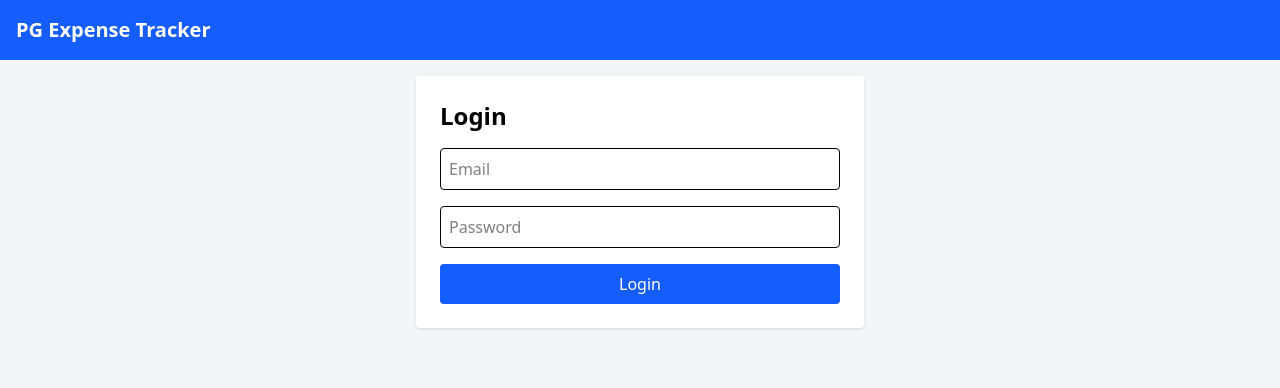
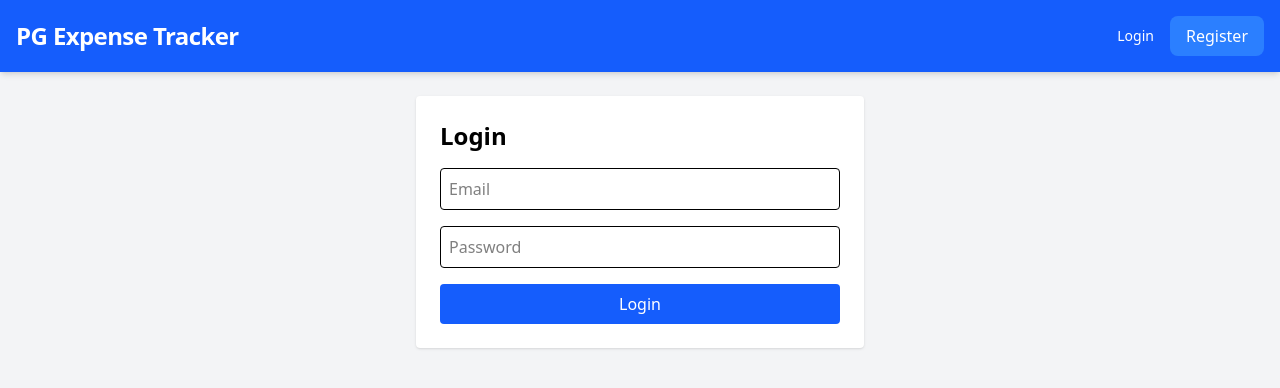
Before and after one commit to PrahladWebDev/DailyExpenseTracker, a React (Vite) app in the folder frontend/: page /login in a window 1280 px wide. Shown: the top 388 px of the page. Built offline with nearby package versions, Linux system fonts and the light colour scheme.

Commit message:
Update App.jsx included enhanced styling

```diff
--- a/frontend/src/App.jsx
+++ b/frontend/src/App.jsx
@@ -1,6 +1,6 @@
 import React, { useState, useEffect } from 'react';
-import { BrowserRouter as Router, Routes, Route, Navigate } from 'react-router-dom';
-import {jwtDecode} from 'jwt-decode';
+import { BrowserRouter as Router, Routes, Route, Navigate, Link } from 'react-router-dom';
+import { jwtDecode } from 'jwt-decode';
 import Login from './components/Login';
 import Register from './components/Register';
 import Wallet from './components/Wallet';
@@ -20,7 +20,6 @@ function App() {
     if (token) {
       const decoded = jwtDecode(token);
       console.log('Decoded token:', decoded);
-
       setUser(decoded.user);
       console.log(token);
     }
@@ -34,16 +33,38 @@ function App() {
   return (
     <Router>
       <div className="min-h-screen bg-gray-100">
-        <nav className="bg-blue-600 p-4 text-white flex justify-between">
-          <h1 className="text-xl font-bold">PG Expense Tracker</h1>
-          {user && (
-            <div>
-              <span className="mr-4">Welcome, {user.username}</span>
-              <button onClick={logout} className="bg-red-500 px-4 py-2 rounded">Logout</button>
-            </div>
-          )}
+        <nav className="bg-blue-600 p-4 text-white flex justify-between items-center shadow-md">
+          <h1 className="text-2xl font-bold tracking-tight">PG Expense Tracker</h1>
+          <div className="flex items-center space-x-4">
+            {user ? (
+              <>
+                <span className="text-sm font-medium">Welcome, {user.username}</span>
+                <button
+                  onClick={logout}
+                  className="bg-red-500 hover:bg-red-600 text-white px-4 py-2 rounded-lg transition-colors duration-200 font-medium"
+                >
+                  Logout
+                </button>
+              </>
+            ) : (
+              <>
+                <Link
+                  to="/login"
+                  className="text-white hover:text-gray-200 text-sm font-medium transition-colors duration-200"
+                >
+                  Login
+                </Link>
+                <Link
+                  to="/register"
+                  className="bg-blue-500 hover:bg-blue-700 text-white px-4 py-2 rounded-lg transition-colors duration-200 font-medium"
+                >
+                  Register
+                </Link>
+              </>
+            )}
+          </div>
         </nav>
-        <div className="container mx-auto p-4">
+        <div className="container mx-auto p-6">
           <Routes>
             <Route path="/login" element={!user ? <Login setUser={setUser} /> : <Navigate to="/" />} />
             <Route path="/register" element={!user ? <Register /> : <Navigate to="/" />} />
@@ -51,15 +72,15 @@ function App() {
               path="/"
               element={
                 user ? (
-                  <div className="grid grid-cols-1 md:grid-cols-2 gap-4">
+                  <div className="grid grid-cols-1 sm:grid-cols-2 lg:grid-cols-3 gap-6">
                     <Wallet />
-                    <ExpenseForm  />
+                    <ExpenseForm />
                     <RecurringExpense />
-                    <BudgetForm  />
-                    <GroupForm  />
+                    <BudgetForm />
+                    <GroupForm />
                     <CategoryManager />
-                    <ExpenseList  />
-                    <Report  />
+                    <ExpenseList />
+                    <Report />
                   </div>
                 ) : (
                   <Navigate to="/login" />
```
